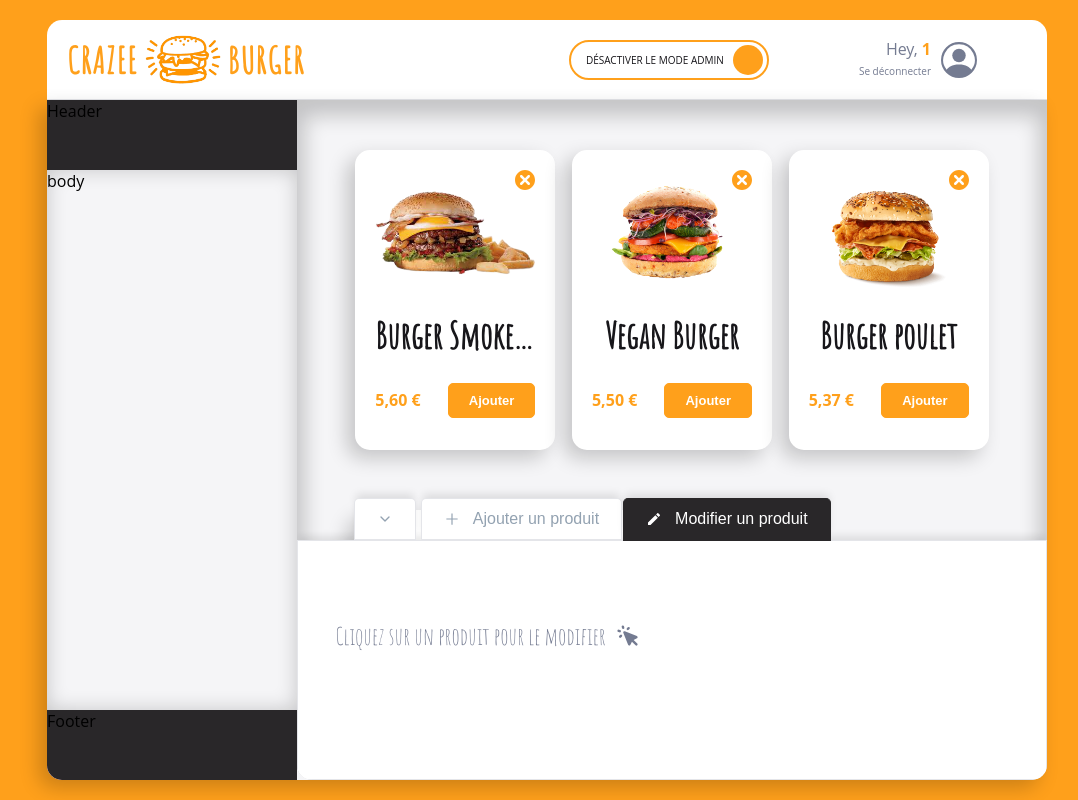
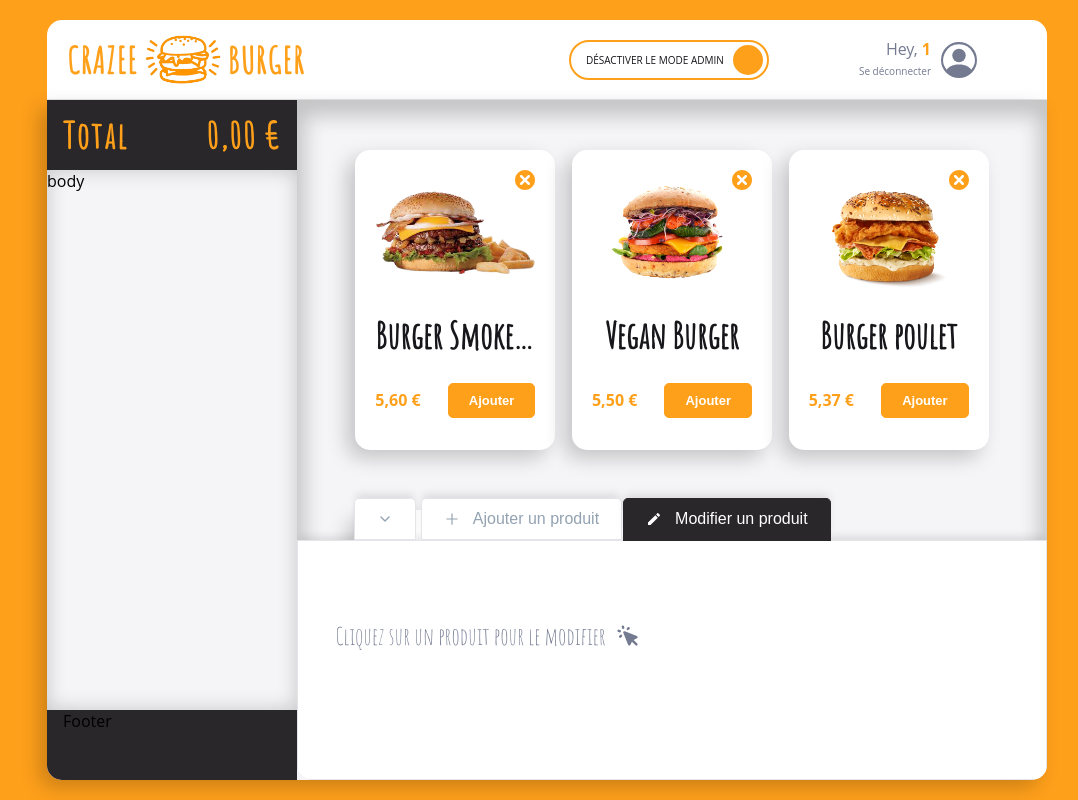
Before and after one commit to NFiker/crazee-burger, a React (Vite) app: page /order/1 in a window 1280 px wide. Shown: the whole page, without its empty margins (93-1171 px from the left). Built offline with nearby package versions, Linux system fonts and the light colour scheme; a web font is replaced by a local one.

Commit message:
✨F10: BASKET > Add Total in header

```diff
--- a/src/components/pages/order/main/basket/Basket.jsx
+++ b/src/components/pages/order/main/basket/Basket.jsx
@@ -1,11 +1,15 @@
 import styled from "styled-components";
 import { theme } from "../../../../../theme";
 import Header from "../../../../reusable-ui/Header";
+import Total from "./Total";
+import { formatPrice } from "../../../../../utils/maths";
 
 export default function Basket() {
   return (
     <BasketStyled>
-      <Header>Header</Header>
+      <Header>
+        <Total amountToPay={formatPrice(0)} />
+      </Header>
       <div className="body">body</div>
       <Header>Footer</Header>
     </BasketStyled>
--- /dev/null
+++ b/src/components/pages/order/main/basket/Footer.jsx
@@ -0,0 +1,5 @@
+import React from "react";
+
+export default function Footer() {
+  return <div>Footer</div>;
+}
--- /dev/null
+++ b/src/components/pages/order/main/basket/Total.jsx
@@ -0,0 +1,24 @@
+import React from "react";
+import { theme } from "../../../../../theme";
+import styled from "styled-components";
+
+export default function Total({ amountToPay }) {
+  return (
+    <TotalStyled>
+      <span className="total">Total</span>
+      <span className="amount">{amountToPay}</span>
+    </TotalStyled>
+  );
+}
+
+const TotalStyled = styled.div`
+  height: 100%;
+  display: flex;
+  justify-content: space-between;
+  align-items: center;
+  color: ${theme.colors.primary};
+  font-family: ${theme.fonts.style.brandFont};
+  font-size: ${theme.fonts.size.P4};
+  font-weight: ${theme.fonts.weight.bold};
+  letter-spacing: 2px;
+`;
--- a/src/components/reusable-ui/Header.jsx
+++ b/src/components/reusable-ui/Header.jsx
@@ -8,4 +8,5 @@ export default function Header({ children }) {
 const HeaderStyled = styled.div`
   height: 70px;
   background: ${theme.colors.background_dark};
+  padding: 0 16px;
 `;
```
